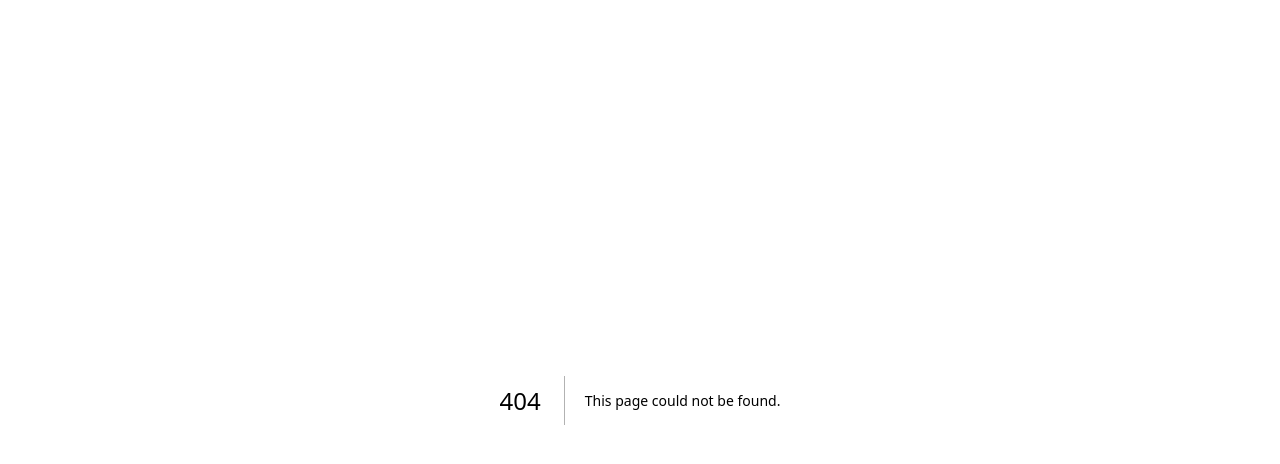
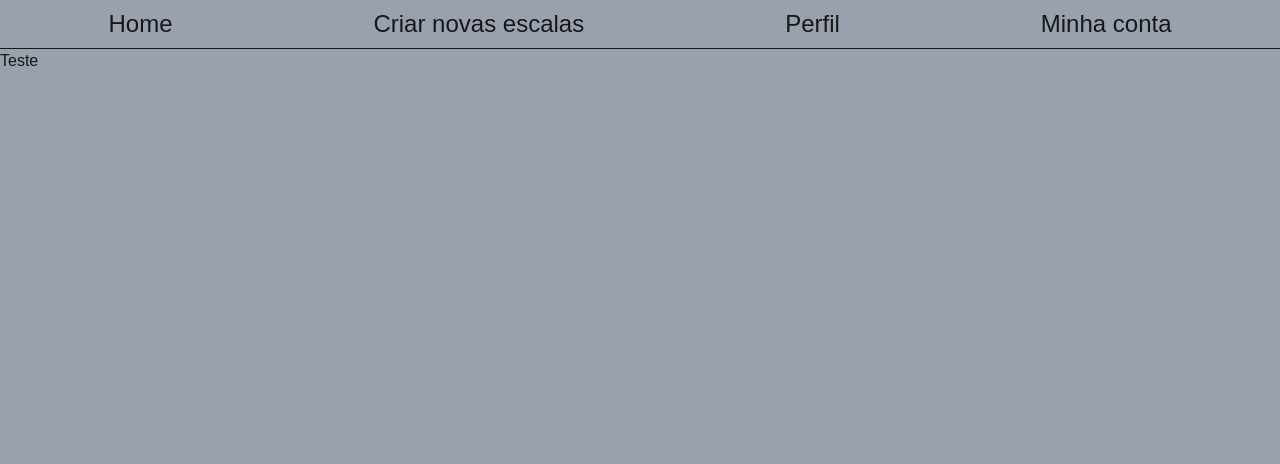
Before and after one commit to joaovictortvs/revisao-web, a Next.js app: page /myAccount/perfil in a window 1280 px wide. Before the commit this address had no page. Shown: the top 464 px of the page. Built offline with nearby package versions, Linux system fonts and the light colour scheme.

Commit message:
Corrigindo erros, adicionando verificações

```diff
--- a/src/app/myAccount/layout.tsx
+++ b/src/app/myAccount/layout.tsx
@@ -4,9 +4,9 @@ export default function myAccountLayout({children}: {children: React.ReactNode})
     return(
         <div className="h-screen w-screen flex flex-col bg-gray-400">
             <nav className="flex w-full self-center justify-around text-2xl p-2 border-b">
-                <Link href={'/home'}>Home</Link>
-                <Link href={'/criar'}>Criar novas escalas</Link>
-                <Link href={'/perfil'}>Perfil</Link>
+                <Link href={'/myAccount/home'}>Home</Link>
+                <Link href={'/myAccount/criar'}>Criar novas escalas</Link>
+                <Link href={'/myAccount/perfil'}>Perfil</Link>
                 <Link href={'/myAccount'}>Minha conta</Link>
             </nav>
             {children}
--- a/src/app/myAccount/page.tsx
+++ b/src/app/myAccount/page.tsx
@@ -1,16 +1,14 @@
 'use client'
 import Link from "next/link"
 import { useEffect, useState } from "react"
-import { useSearchParams, useRouter} from "next/navigation"
+import { useRouter } from "next/navigation"
 
 import Message from "@/components/Message"
 
 export default function MyAccount(){
 
     const router = useRouter();
-
-    const searchParams = useSearchParams()
-    const id = searchParams.get('id')
+    const id = sessionStorage.getItem('id')
 
     const [nome, setNome] = useState<string>('')
     const [email, setEmail] = useState<string>('')
@@ -29,6 +27,7 @@ export default function MyAccount(){
             .then(res => {
                 setMsgConfirmDelete(false)
                 router.push('/')
+                sessionStorage.removeItem('id')
             })
 
         } else {
@@ -67,7 +66,7 @@ export default function MyAccount(){
                     <span>Email: {email ? email : 'carregando'}</span>
                     <span>Assinatura: {assinatura ? assinatura : 'escolha sua assinatura'}</span>
                 </section>
-                <Link href={'/perfil'} className="bg-blue-600 cursor-pointer w-1/6 px-2 py-2 rounded-sm text-center">
+                <Link href={`/myAccount/perfil`} className="bg-blue-600 cursor-pointer w-1/6 px-2 py-2 rounded-sm text-center">
                     Alterar meus dados
                 </Link>
                 <button className="bg-red-500 cursor-pointer w-1/6 px-2 py-2 rounded-sm" onClick={()=>deleteAccount()}>
--- /dev/null
+++ b/src/app/myAccount/perfil/page.tsx
@@ -0,0 +1,7 @@
+export default function Perfil(){
+
+    return(
+        <h1>Teste</h1>
+    )
+
+}
--- a/src/app/page.tsx
+++ b/src/app/page.tsx
@@ -29,6 +29,7 @@ export default function Home() {
         const userData = data.user
         if(loginConfirm === true){
             router.push(`/myAccount?id=${userData.id}`)
+            sessionStorage.setItem('id', `${userData.id}`)
         } else {
           // mostrar tela de erro.
           setMsgLoginIncorrect(true)
--- a/src/app/register/page.tsx
+++ b/src/app/register/page.tsx
@@ -1,6 +1,8 @@
 'use client'
 import { useState } from "react";
 import { useRouter } from "next/router";
+
+import Message from "@/components/Message";
 
 export default function Register(){
 
@@ -8,6 +10,8 @@ export default function Register(){
     const [email, setEmail] = useState<string>('')
     const [confirmEmail, setConfirmEmail] = useState<string>('')
     const [senha, setSenha] = useState<number>(0)
+
+    const [msgError, setMsgError] = useState(false)
 
     type registerData = {
         name: string;
@@ -22,7 +26,11 @@ export default function Register(){
         if(emailR === confirmEmailR){
             emailVerificado = emailR
         } else {
-            throw new Error('Verifique se o e-mail está correto.')
+            setMsgError(true)
+            setTimeout(()=>{
+                setMsgError(false)
+            }, 2000)
+            return
         }
 
         const dadosRegistro: registerData = {
@@ -46,6 +54,7 @@ export default function Register(){
 
     return(
         <div className="w-screen h-screen bg-gray-200 flex justify-center items-center">
+            {msgError && <Message msg="Verifique se o e-mail está correto."/>}
             <div className="text-black bg-amber-50 max-w-5/6 h-auto sm:h-4/6 sm:w-4/6 flex flex-col justify-center sm:flex-row items-center rounded-2xl overflow-hidden">
                 <div className="h-full w-3/6 flex flex-col items-center">
                     <div className="flex h-1/6 w-full items-center justify-center">
```
